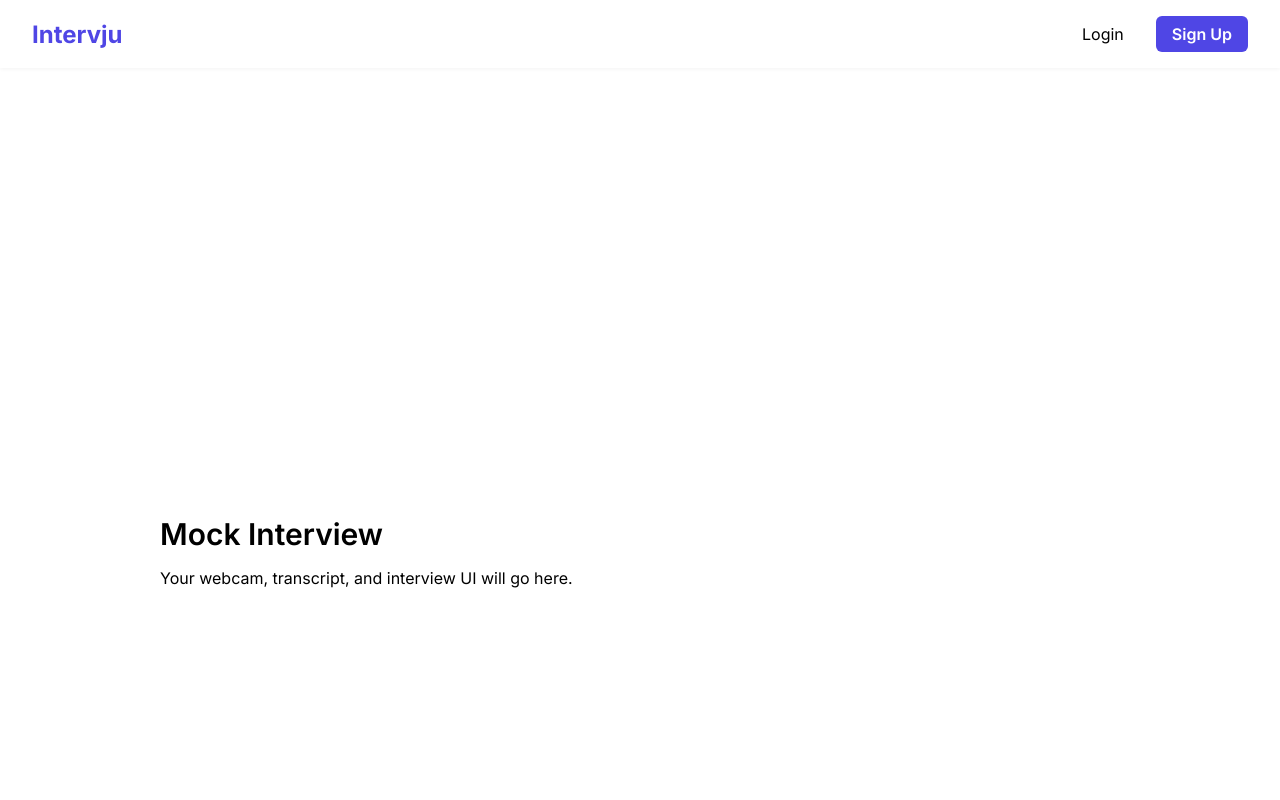
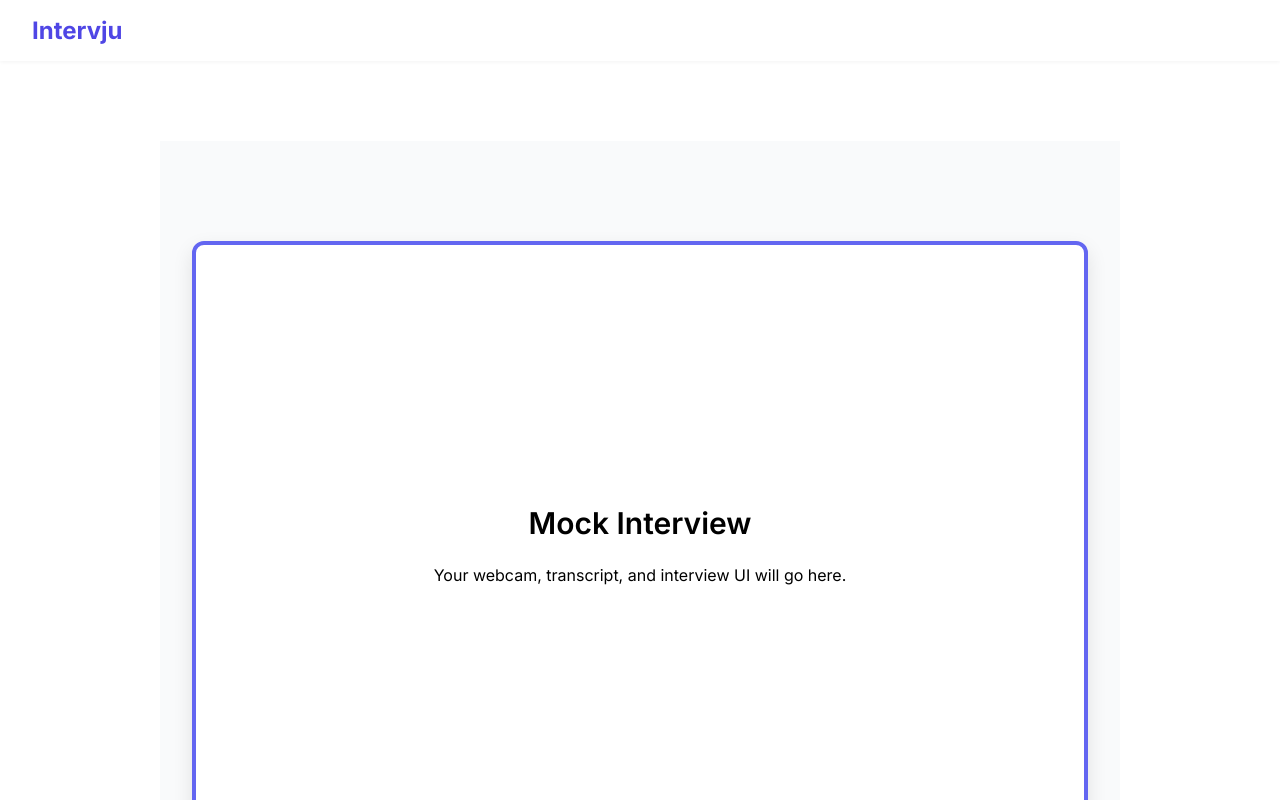
Before and after one commit to Temberlane/intervju, a React (Create React App) app in the folder frontend/intervju-frontend/: page /interview in a window 1280 px wide. Shown: the top 800 px of the page. Built offline with nearby package versions, Linux system fonts and the light colour scheme.

Commit message:
Frontend Stable

```diff
--- a/frontend/intervju-frontend/src/components/Navbar.js
+++ b/frontend/intervju-frontend/src/components/Navbar.js
@@ -7,8 +7,6 @@ export default function Navbar() {
         <a href="/" className="navbar-logo">Intervju</a>
       </div>
       <div className="navbar-right">
-        <a href="/login" className="navbar-link">Login</a>
-        <a href="/signup" className="navbar-button">Sign Up</a>
       </div>
     </nav>
   );
--- a/frontend/intervju-frontend/src/index.css
+++ b/frontend/intervju-frontend/src/index.css
@@ -33,7 +33,8 @@ body {
   padding: 2rem 1rem;
   width: 100%;
 
-  min-height: 100vh;
+  min-height: auto;
+  overflow: visible;
   display: flex;
   flex-direction: column;
   justify-content: center;
--- a/frontend/intervju-frontend/src/pages/FormPage.css
+++ b/frontend/intervju-frontend/src/pages/FormPage.css
@@ -1,8 +1,14 @@
 .form-wrapper {
+  min-height: calc(100vh - 80px - 64px); /* 100vh minus footer and navbar height */
+  display: flex;
+  flex-direction: column;
+  justify-content: flex-start;
   max-width: 700px;
   margin: 2rem auto;
   padding: 0 1.5rem;
+  box-sizing: border-box;
 }
+
 
 .progress-bar {
   height: 6px;
@@ -35,7 +41,9 @@ h2 {
   display: flex;
   flex-direction: column;
   gap: 1.5rem;
+  flex-grow: 1; /* Optional if you want the form to stretch */
 }
+
 
 .form-label {
   font-weight: 500;
--- a/frontend/intervju-frontend/src/pages/FormPage.js
+++ b/frontend/intervju-frontend/src/pages/FormPage.js
@@ -1,7 +1,6 @@
 import React, { useState } from "react";
 import "./FormPage.css";
 import { useNavigate } from "react-router-dom";
-
 
 export default function FormPage() {
   const [step, setStep] = useState(1);
@@ -13,7 +12,6 @@ export default function FormPage() {
   const navigate = useNavigate();
 
   const handleSubmit = async (e) => {
-
     e.preventDefault();
 
     if (!resume) {
@@ -34,7 +32,6 @@ export default function FormPage() {
 
       if (response.ok) {
         navigate("/loading");
-
         setStep(1);
         setResume(null);
         setJobDescription("");
@@ -60,39 +57,48 @@ export default function FormPage() {
 
       <h2>Submit Your Info</h2>
       <p className="form-subtext">
-        Provide us with more information about your interview. The more info we have, the better our AI bot can give you a more professional and real interview question.
+        Provide us with more information about your interview. The more info we
+        have, the better our AI bot can give you a more professional and real
+        interview question.
       </p>
 
       <form className="form-box" onSubmit={handleSubmit}>
-        {step === 1 && (
-          <label className="form-label">
+        {/* Resume Upload - always rendered, hidden when not current step */}
+        <label
+          className="form-label"
+          style={{ display: step === 1 ? "block" : "none" }}
+        >
           Resume Upload
           <div className="upload-card">
             <input
               type="file"
               accept=".pdf,.doc,.docx"
               onChange={(e) => setResume(e.target.files[0])}
-                required
+              required={step === 1}
             />
           </div>
         </label>
-        )}
 
-        {step === 2 && (
-          <label className="form-label">
+        {/* Job Description */}
+        <label
+          className="form-label"
+          style={{ display: step === 2 ? "block" : "none" }}
+        >
           Job Description
           <textarea
             className="text-input"
             value={jobDescription}
             onChange={(e) => setJobDescription(e.target.value)}
             rows={6}
-              required
+            required={step === 2}
           />
         </label>
-        )}
 
-        {step === 3 && (
-          <label className="form-label">
+        {/* Additional Notes */}
+        <label
+          className="form-label"
+          style={{ display: step === 3 ? "block" : "none" }}
+        >
           Additional Notes (optional)
           <textarea
             className="text-input"
@@ -101,17 +107,24 @@ export default function FormPage() {
             rows={4}
           />
         </label>
-        )}
 
         <div className="form-buttons">
           {step > 1 && (
-            <button type="button" className="nav-btn" onClick={() => setStep(step - 1)}>
+            <button
+              type="button"
+              className="nav-btn"
+              onClick={() => setStep(step - 1)}
+            >
               Back
             </button>
           )}
 
           {step < 3 && (
-            <button type="button" className="nav-btn" onClick={() => setStep(step + 1)}>
+            <button
+              type="button"
+              className="nav-btn"
+              onClick={() => setStep(step + 1)}
+            >
               Next
             </button>
           )}
--- a/frontend/intervju-frontend/src/pages/InterviewPage.css
+++ b/frontend/intervju-frontend/src/pages/InterviewPage.css
@@ -1,43 +1,32 @@
-
-
-/* Main content wrapper - fills viewport minus footer */
 .interview-wrapper {
-  padding-top: 0px;
-
-/*  width: 100%;
+  min-height: 100vh;
   display: flex;
   justify-content: center;
-  align-items: flex-start;
-  padding-top: 20px;
-  padding-bottom: 20px;
+  align-items: center;
   background-color: var(--background, #f9fafb);
-  box-sizing: border-box; */
+  padding: 2rem;
+  box-sizing: border-box;
 }
 
+.interview-container {
+  width: 100%;
+  display: flex;
+  justify-content: center;
+  align-items: center;
+}
 
-
-
-/* Container box with border */
-.interview-container {
-  padding-top: 0px;     /* No extra space */
-  margin-top: 0;
-  /*
-  width: 95%;
-  max-width: 1400px;
-  height: 400px;
+.interview-box {
+  width: 100%;
+  max-width: 1600px;     /* Increased max-width */
+  min-height: 600px;
   border: 4px solid #6366f1;
   border-radius: 12px;
   background-color: white;
-  padding: 24px;
-  box-shadow: 0 6px 18px rgba(0, 0, 0, 0.1);
-  box-sizing: border-box; */
+  padding: 32px;
+  box-shadow: 0 8px 20px rgba(0, 0, 0, 0.1);
+  box-sizing: border-box;
+  display: flex;
+  flex-direction: column;
+  justify-content: center;
+  align-items: center;
 }
-
-
-
-
-/* Footer should be fixed height */
-footer {
-  flex-shrink: 0;
-  height: 80px; /* or your footer height */
-}
--- a/frontend/intervju-frontend/src/pages/InterviewPage.js
+++ b/frontend/intervju-frontend/src/pages/InterviewPage.js
@@ -1,20 +1,15 @@
 import React from "react";
 import "./InterviewPage.css";
-import { useEffect } from "react";
 
 export default function InterviewPage() {
-  useEffect(() => {
-    document.body.style.overflow = "hidden";   // 💥 Prevent page scroll
-    return () => {
-      document.body.style.overflow = "auto";   // ✅ Restore on unmount
-    };
-  }, []);
   return (
-    <section className="interview-wrapper">
+    <div className="interview-wrapper">
       <div className="interview-container">
-        <h2>Mock Interview</h2>
-        <p>Your webcam, transcript, and interview UI will go here.</p>
+        <div className="interview-box">
+          <h2>Mock Interview</h2>
+          <p>Your webcam, transcript, and interview UI will go here.</p>
+        </div>
       </div>
-    </section>
+    </div>
   );
 }
```
Also changed, not shown: 10 other files (tests, documents, lock files or other folders). Lines whose indentation alone changed are shown as unchanged.
